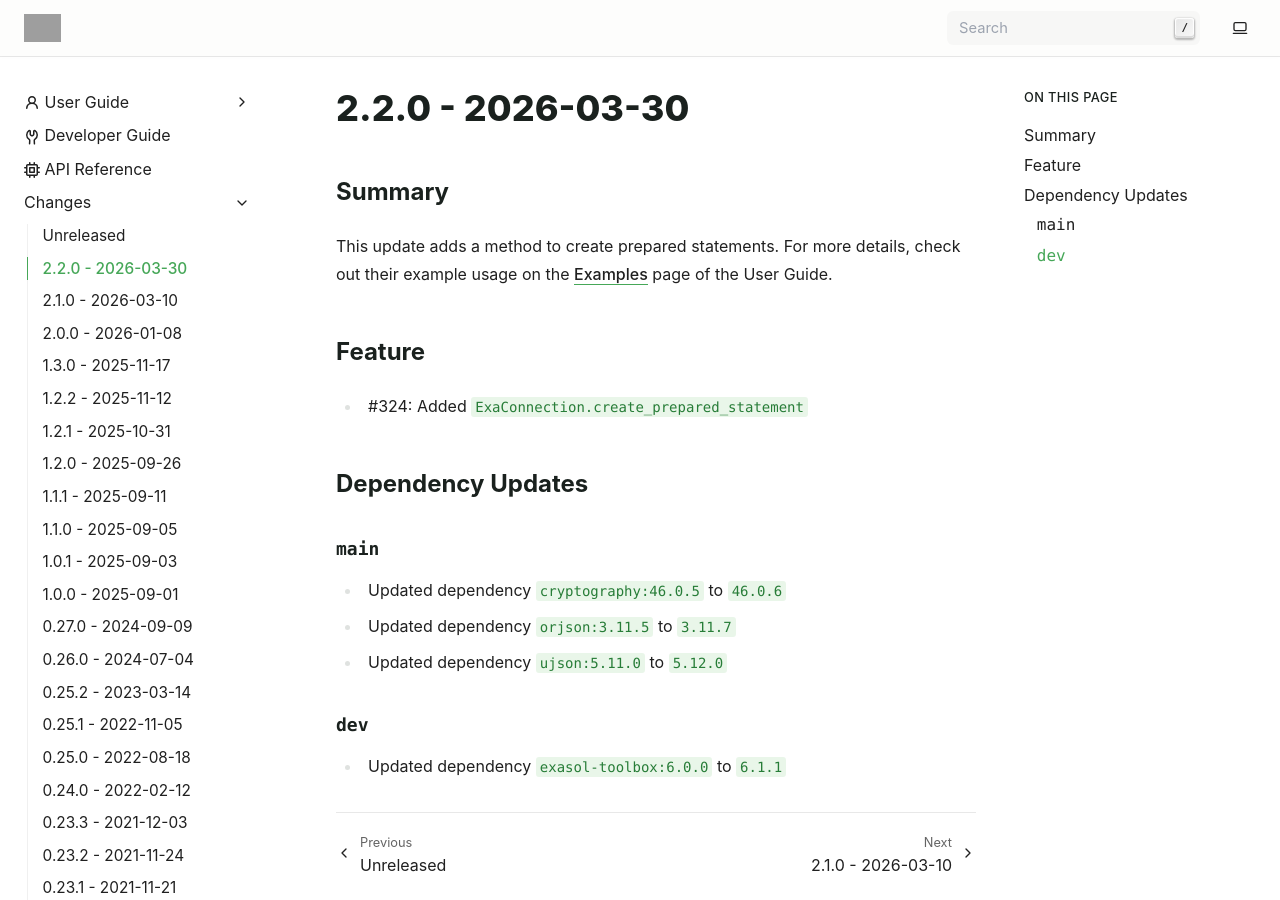
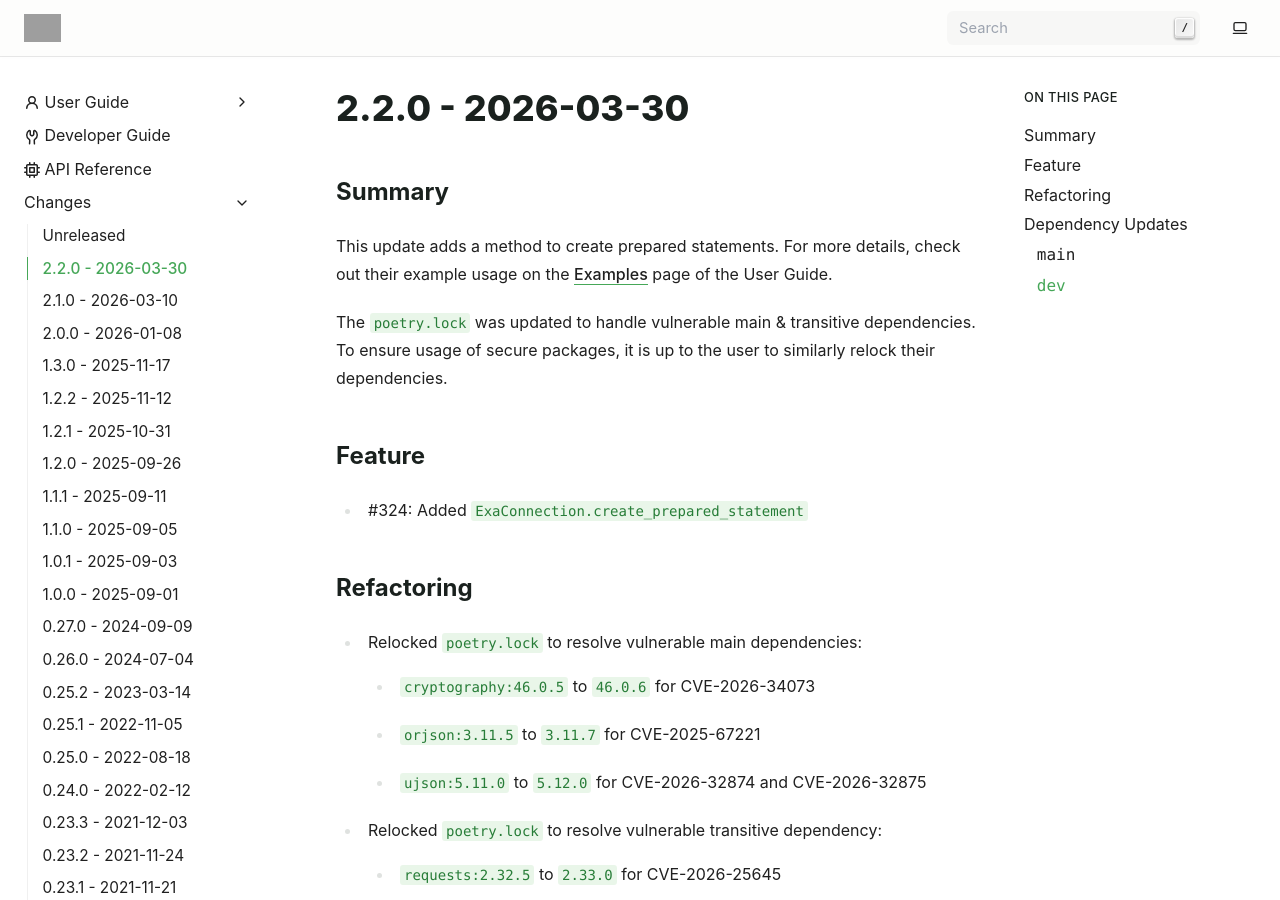
Before and after one commit to exasol/pyexasol, a Sphinx documentation site: the page built from doc/changes/changes_2.2.0.md, in a window 1280 px wide and 900 px high. Built offline with Sphinx 7.4.7, drawn with Linux system fonts in a browser that asks for light colours; some of the changed text lies outside the part shown; grey boxes are pictures that could not be loaded.

Commit message:
Add CVEs or other IDs to changelog

```diff
--- a/doc/changes/changes_2.2.0.md
+++ b/doc/changes/changes_2.2.0.md
@@ -6,9 +6,25 @@ This update adds a method to create prepared statements. For more details,
 check out their example usage on the [Examples](https://exasol.github.io/pyexasol/master/user_guide/exploring_features/examples.html#prepared-statements)
 page of the User Guide.
 
+The `poetry.lock` was updated to handle vulnerable main & transitive dependencies.
+To ensure usage of secure packages, it is up to the user to similarly relock their
+dependencies.
+
 ## Feature
 
 * #324: Added `ExaConnection.create_prepared_statement`
+
+## Refactoring
+
+* Relocked `poetry.lock` to resolve vulnerable main dependencies:
+  * `cryptography:46.0.5` to `46.0.6` for CVE-2026-34073
+  * `orjson:3.11.5` to `3.11.7` for CVE-2025-67221
+  * `ujson:5.11.0` to `5.12.0` for CVE-2026-32874 and CVE-2026-32875
+* Relocked `poetry.lock` to resolve vulnerable transitive dependency:
+  * `requests:2.32.5` to `2.33.0` for CVE-2026-25645
+  * `tornado:6.5.4` to `6.5.5` for GHSA-78cv-mqj4-43f7 and CVE-2026-25645
+* Changed `exasol-toolbox:6.0.0` to `6.1.1` to resolve vulnerable transitive dependency:
+  * `black:25.12.0` to `26.3.1` for CVE-2026-32274
 
 ## Dependency Updates
 
```
Also changed, not shown: 1 other file.
